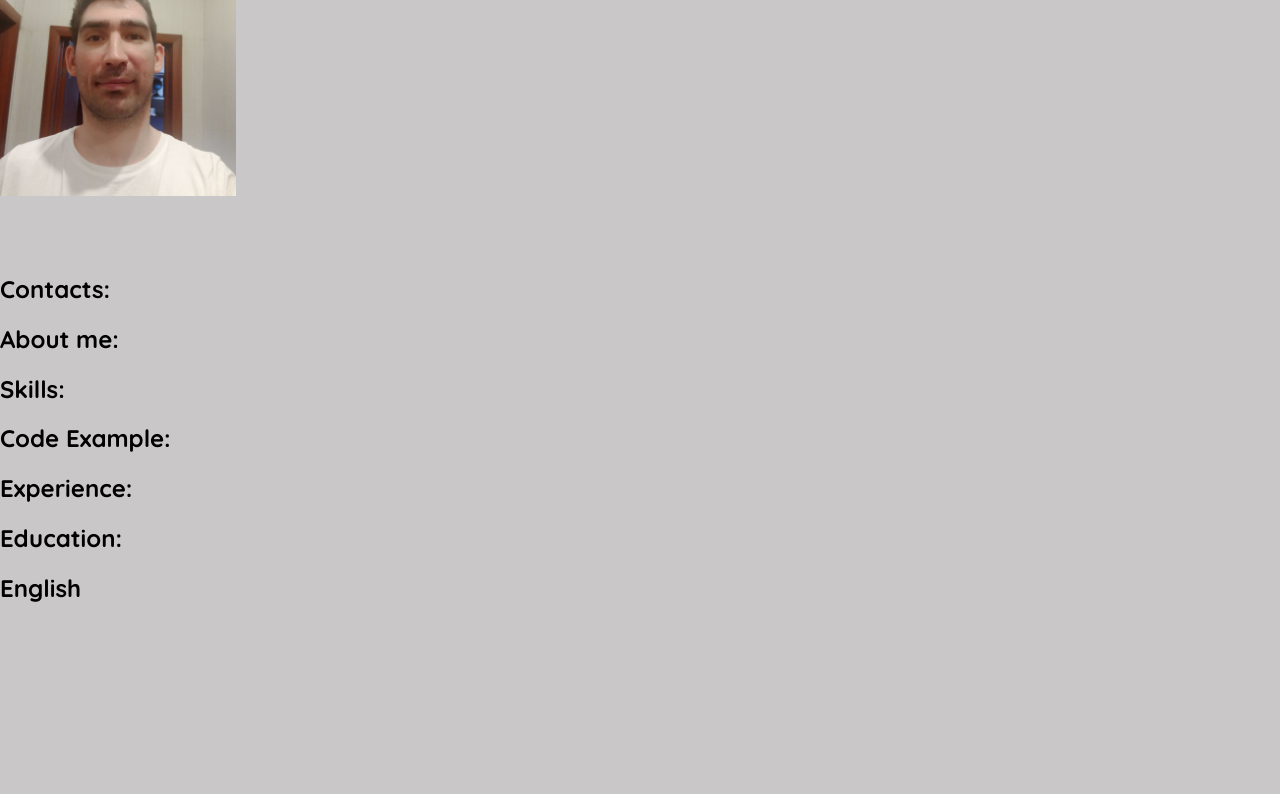
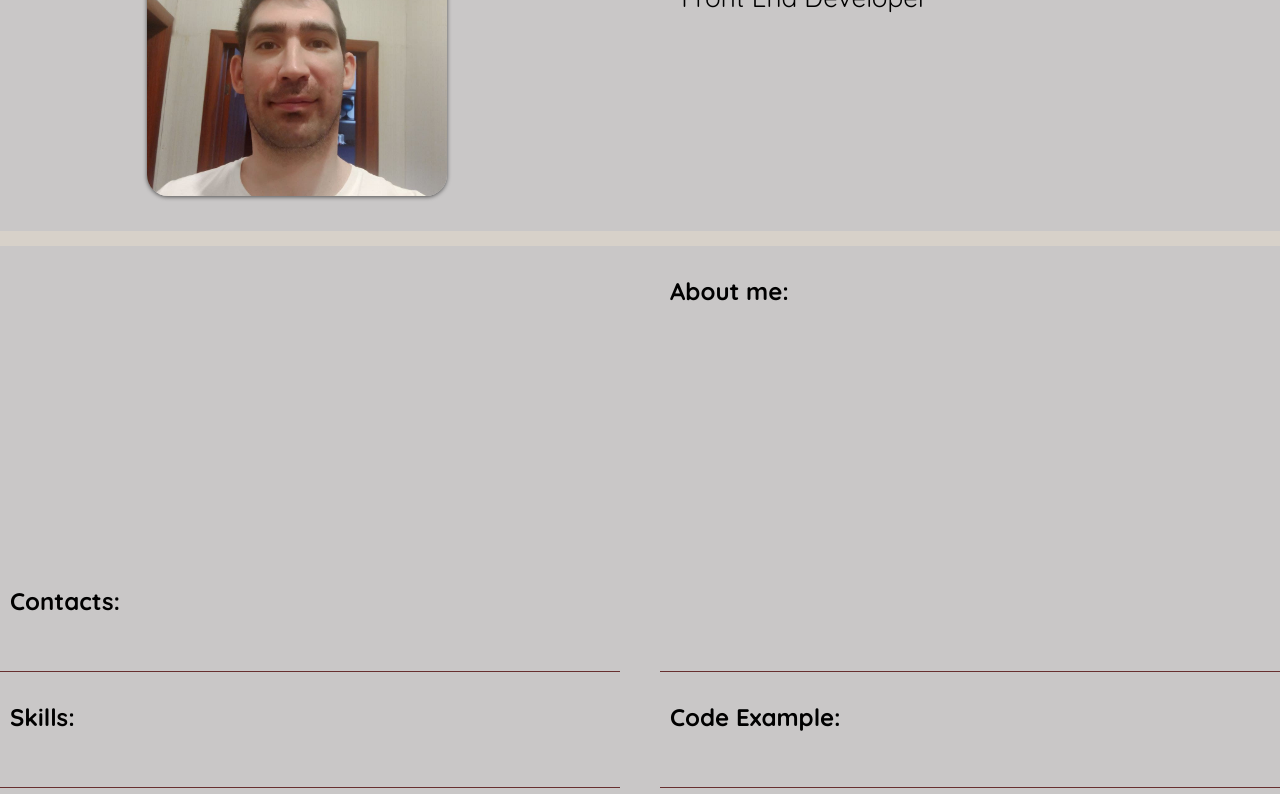
Before and after one commit to KosTHB/pre.rsschool-cv, a plain HTML site: page index.html in a window 1280 px wide. Shown: the part 254-1048 px from the top of the page. Drawn offline with Linux system fonts and the light colour scheme.

Commit message:
feat: add containers

```diff
--- a/index.html
+++ b/index.html
@@ -30,42 +30,44 @@
 
   <main class="main">
 
-    <div class="container">
+    <div class="container main-container">
 
-      <section id="name">
+      <section id="profile" class="section section-profile">
         <img class="avatar" src="./assets/img/CV.png" alt="avatar">
+        <div class="section-profile-title">
         <h1 class="section-title">Konstantin Nepovinnov</h1>
         <p class="section-title-title">Front End Developer</p>
+          </div>
       </section>
 
-      <section id="contacts">
+      <section id="contacts" class="section">
         <h2 class="section-title">Contacts:</h2>
       </section>
 
-      <section id="about_me">
+      <section id="about_me" class="section">
         <h2 class="section-title">About me:</h2>
       </section>
 
-      <section id="skills">
+      <section id="skills" class="section">
         <h2 class="section-title">Skills:</h2>
       </section>
 
-      <section id="code_example">
+      <section id="code_example" class="section">
         <h2 class="section-title">Code Example:</h2>
       </section>
 
-      <section id="experience">
+      <section id="experience" class="section">
         <h2 class="section-title">Experience:</h2>
       </section>
 
-      <section id="education">
+      <section id="education" class="section">
         <h2 class="section-title">Education:</h2>
       </section>
 
-      <section id="english">
-        <h2 class="section-title">English</h2>
+      <section id="english" class="section">
+        <h2 class="section-title">English:</h2>
       </section>
-
+    </div>
     </div>
   </main>
 
--- a/style.css
+++ b/style.css
@@ -28,7 +28,22 @@ a:hover {
 .container {
   max-width: 1440px;
   margin: 0 auto;
+  /* margin-top: 0px; */
+  min-height: 50px;
 }
+
+
+.main-container {
+  display: flex;
+  flex-wrap: wrap;
+  justify-content: space-between;
+}
+
+
+/* .inline-container {
+  /* display: flex; */
+  /* flex-wrap: wrap;
+} */
 
 
 body {
@@ -81,6 +96,15 @@ h1 {
 }
 
 
+.section {
+  width: calc(50% - 20px);
+  padding: 10px;
+  padding-bottom: 10px;
+  padding-bottom: 35px;
+  border-bottom: 1px solid #672f2f;
+}
+
+
 .section-title {
   font-family: Quicksand;
 }
@@ -92,16 +116,27 @@ h1 {
 }
 
 
+.section-profile {
+  display: flex;
+  justify-content: space-around;
+  width: 100%;
+  padding: 50px 30px 35px;
+  border-bottom: 15px solid #d7d1c9;
+}
+
+
 #name {
   position: relative;
 }
 
 
 .avatar {
-  float: left;
-  padding: 0 20px 20px 0;
-  width: 20%;
-  height: 20%;
+  width: 300px;
+  height: 300px;
+  object-fit: cover;
+  border-radius: 7%;
+  box-shadow: 0 1px 4px rgba(0, 0, 0, .6);
+  transition: .5s;
 }
 
 
@@ -112,10 +147,11 @@ h1 {
 
 
 .main {
-  position: relative;
-  width: 100%;
-  height: 1000px;
+  /* position: relative;
+  width: 100%; */
+  /* height: 1000px; */
   /* background-color: #1f16163d; */
+  margin-bottom: auto;
 }
 
 
```
